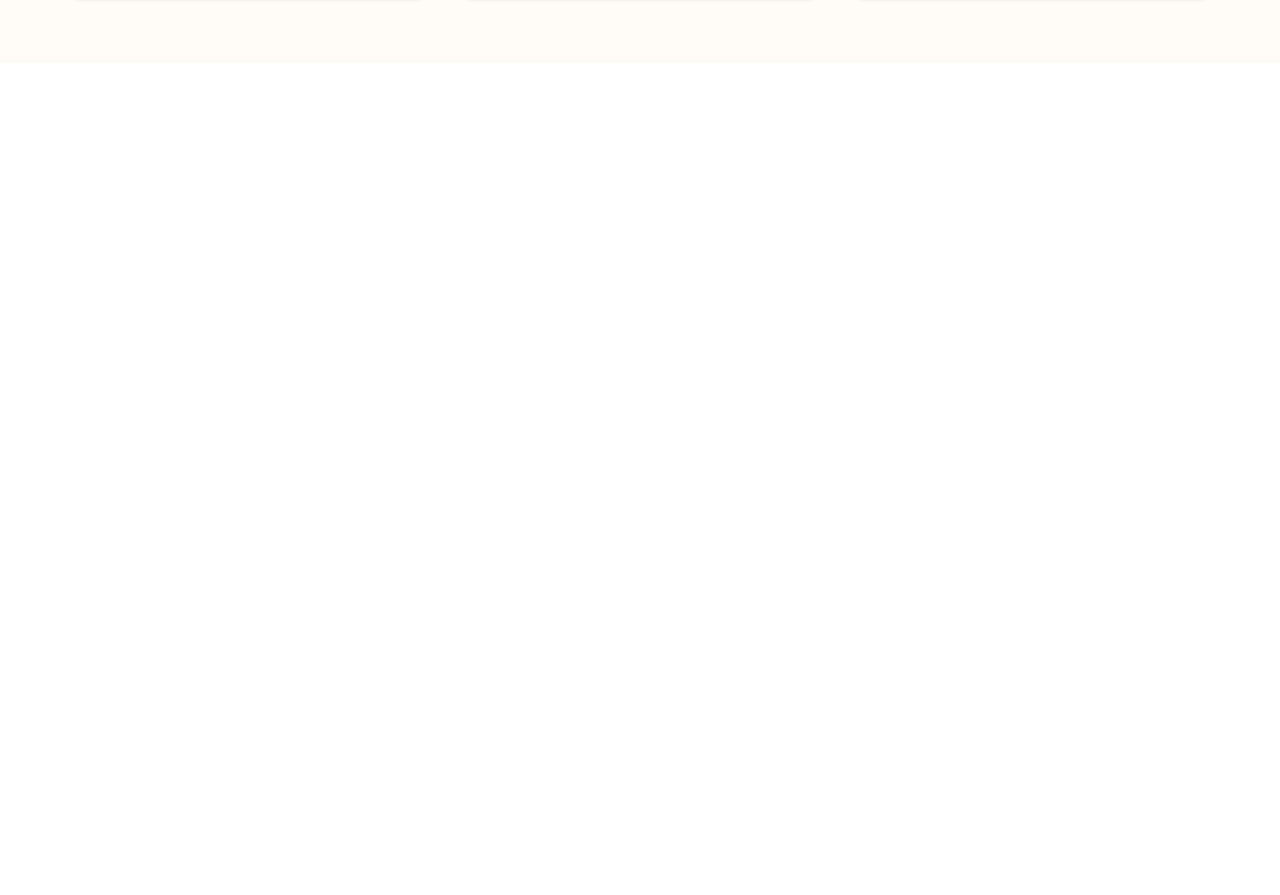
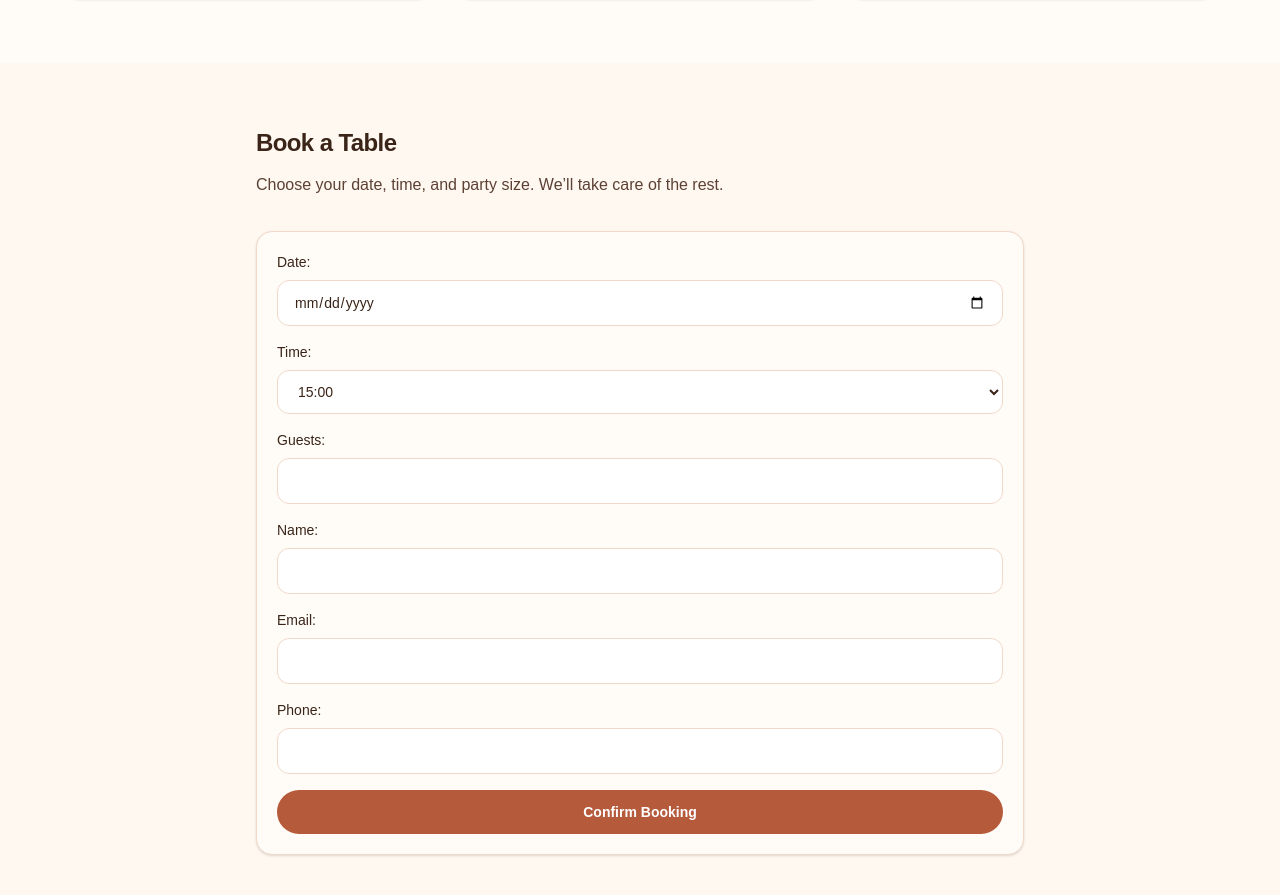
Before and after one commit to Brianosumba/restaurant-booking-app, a Next.js app: page / in a window 1280 px wide. Shown: the part 1570-2465 px from the top of the page. Before the commit the page ends 1633 px from the top, so only its background shows below. Built offline with nearby package versions, Linux system fonts and the light colour scheme.

Commit message:
Create booking section

```diff
--- a/src/app/page.tsx
+++ b/src/app/page.tsx
@@ -200,6 +200,122 @@ export default function Home() {
             </div>
           </div>
         </section>
+
+        <section id="booking" className="bg-[#FFF8F1] px-4 py-16">
+          <div className="mx-auto max-w-3xl">
+            <h2 className="text-2xl font-bold tracking-tight text-[#3A2418]">
+              Book a Table
+            </h2>
+            <p className="mt-3 text-base leading-7 text-[#5C4033]">
+              Choose your date, time, and party size. We’ll take care of the
+              rest.
+            </p>
+            <form className="mt-8 rounded-2xl border border-[#F1D8C8] bg-[#FFFCF8] p-5 shadow-sm grid gap-4">
+              <div className="flex flex-col gap-2">
+                <label
+                  htmlFor="date"
+                  className="text-sm font-medium text-[#3A2418]"
+                >
+                  Date:
+                </label>
+                <input
+                  type="date"
+                  id="date"
+                  required
+                  className="rounded-xl border border-[#F1D8C8] bg-white px-4 py-3 text-sm text-[#3A2418] focus:outline-none focus:ring-2 focus:ring-[#D99A3D]"
+                />
+              </div>
+
+              <div className="flex flex-col gap-2">
+                <label
+                  htmlFor="time"
+                  className="text-sm font-medium text-[#3A2418]"
+                >
+                  Time:
+                </label>
+                <select
+                  id="time"
+                  required
+                  className="rounded-xl border border-[#F1D8C8] bg-white px-4 py-3 text-sm text-[#3A2418] focus:outline-none focus:ring-2 focus:ring-[#D99A3D]"
+                >
+                  <option>15:00</option>
+                  <option>16:00</option>
+                  <option>17:00</option>
+                  <option>18:00</option>
+                  <option>19:00</option>
+                  <option>20:00</option>
+                  <option>21:00</option>
+                  <option>22:00</option>
+                  <option>23:00</option>
+                </select>
+              </div>
+              <div className="flex flex-col gap-2">
+                <label
+                  htmlFor="guests"
+                  className="text-sm font-medium text-[#3A2418]"
+                >
+                  Guests:
+                </label>
+                <input
+                  type="number"
+                  id="guests"
+                  min="1"
+                  max="10"
+                  required
+                  className="rounded-xl border border-[#F1D8C8] bg-white px-4 py-3 text-sm text-[#3A2418] focus:outline-none focus:ring-2 focus:ring-[#D99A3D]"
+                />
+              </div>
+              <div className="flex flex-col gap-2">
+                <label
+                  htmlFor="name"
+                  className="text-sm font-medium text-[#3A2418]"
+                >
+                  Name:
+                </label>
+                <input
+                  type="text"
+                  id="name"
+                  required
+                  className="rounded-xl border border-[#F1D8C8] bg-white px-4 py-3 text-sm text-[#3A2418] focus:outline-none focus:ring-2 focus:ring-[#D99A3D]"
+                />
+              </div>
+              <div className="flex flex-col gap-2">
+                <label
+                  htmlFor="email"
+                  className="text-sm font-medium text-[#3A2418]"
+                >
+                  Email:
+                </label>
+                <input
+                  type="email"
+                  id="email"
+                  required
+                  className="rounded-xl border border-[#F1D8C8] bg-white px-4 py-3 text-sm text-[#3A2418] focus:outline-none focus:ring-2 focus:ring-[#D99A3D]"
+                />
+              </div>
+              <div className="flex flex-col gap-2">
+                <label
+                  htmlFor="phone"
+                  className="text-sm font-medium text-[#3A2418]"
+                >
+                  Phone:
+                </label>
+                <input
+                  type="tel"
+                  id="phone"
+                  required
+                  className="rounded-xl border border-[#F1D8C8] bg-white px-4 py-3 text-sm text-[#3A2418] focus:outline-none focus:ring-2 focus:ring-[#D99A3D]"
+                />
+              </div>
+              <button
+                type="submit"
+                className="w-full sm:w-auto rounded-full bg-[#B65A3C] px-5 py-3 text-sm font-semibold text-white hover:bg-[#A14A2A] transition-colors focus:outline-none focus:ring-2 focus:ring-[#D99A3D] focus:ring-offset-2"
+              >
+                Confirm Booking
+              </button>
+            </form>
+          </div>
+        </section>
       </main>
     </>
   );
```
